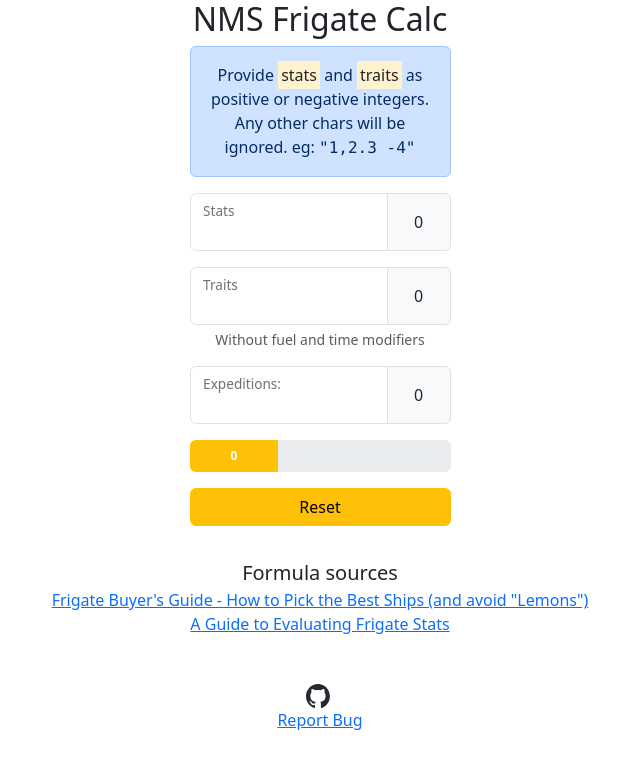
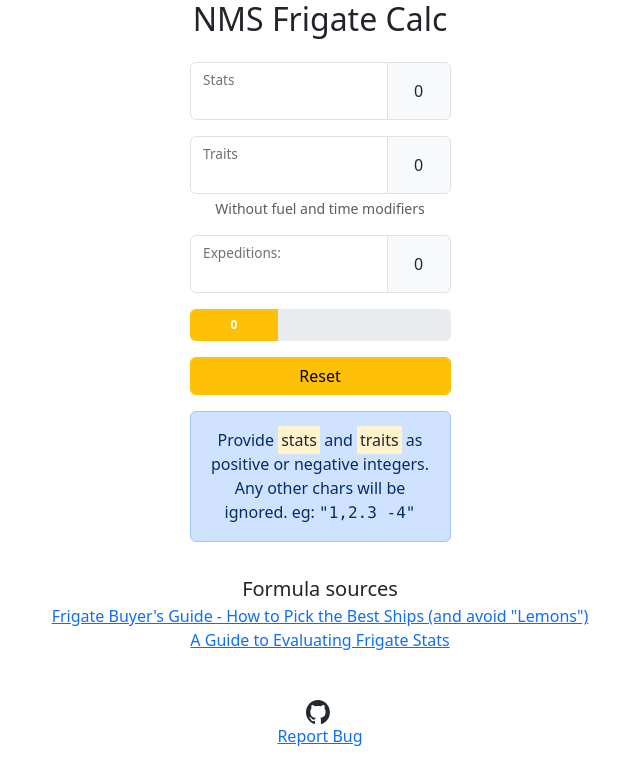
Before and after one commit to gander/nms-frigate-calc, a Vue app: page / in a window 1280 px wide. Shown: the top 784 px of the page, without its empty margins (320-960 px from the left). Built offline with nearby package versions, Linux system fonts and the light colour scheme.

Commit message:
move info box to bottom

```diff
--- a/src/App.vue
+++ b/src/App.vue
@@ -106,15 +106,6 @@ watch(validStat, (value) => {
 
       <div class="col-sm-7 col-md-5 col-lg-4 col-xl-3">
 
-        <div class="alert alert-primary text-center" role="alert">
-          Provide
-          <mark>stats</mark>
-          and
-          <mark>traits</mark>
-          as positive or negative integers.
-          Any other chars will be ignored. eg: <span class="font-monospace">"1,2.3 -4"</span>
-        </div>
-
         <div class="mt-3 input-group">
           <div class="form-floating">
             <input type="text" class="form-control" id="stats" v-model.trim="statsInput" inputmode="numeric"/>
@@ -150,6 +141,15 @@ watch(validStat, (value) => {
           <button @click="reset" class="btn btn-warning">Reset</button>
         </div>
 
+        <div class="alert alert-primary text-center" role="alert">
+          Provide
+          <mark>stats</mark>
+          and
+          <mark>traits</mark>
+          as positive or negative integers.
+          Any other chars will be ignored. eg: <span class="font-monospace">"1,2.3 -4"</span>
+        </div>
+
       </div>
     </div>
     <div class="row">
```
